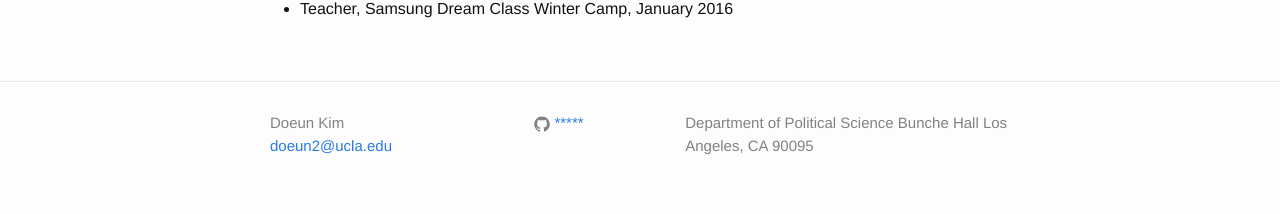
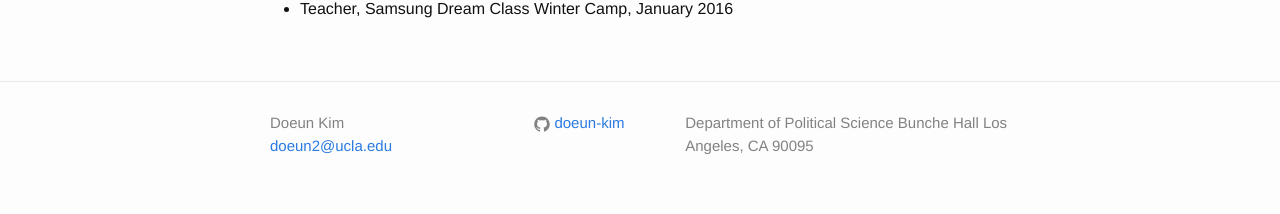
Before and after one commit to soonhong-cho/soonhong-cho.github.io, a Jekyll site: the page teaching.html, which Jekyll copies as it is, in a window 1280 px wide. Shown: the part 725-939 px from the top of the page. Built offline with Jekyll 4.4.1, drawn with Linux system fonts in a browser that asks for light colours.

Commit message:
Update teaching.html

```diff
--- a/teaching.html
+++ b/teaching.html
@@ -149,7 +149,7 @@
                 </svg>
               </span>
 
-              <span class="username">*****</span>
+              <span class="username">doeun-kim</span>
             </a>
           </li>
 
```
